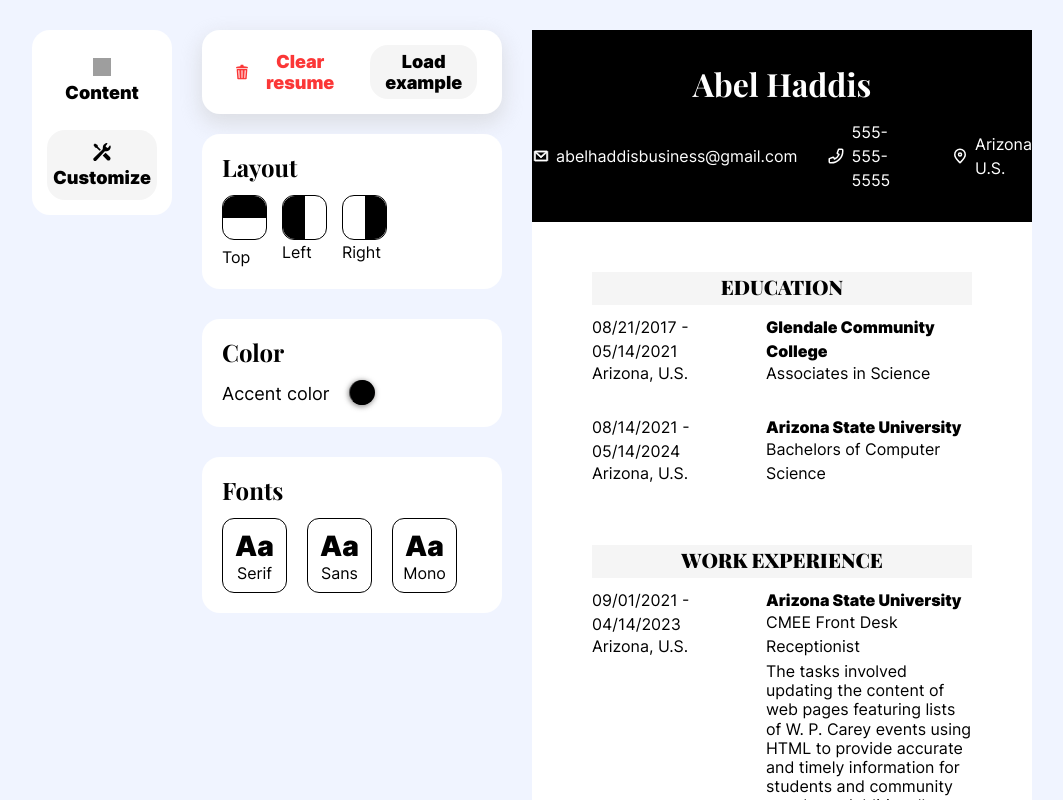
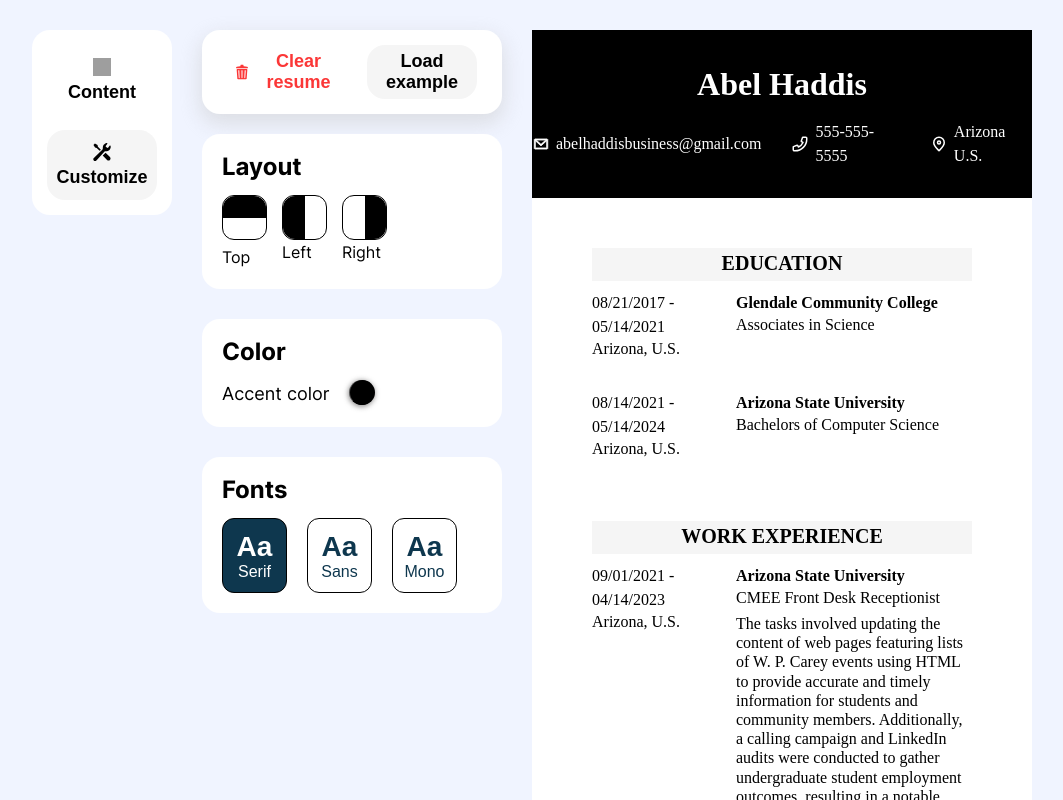
Before and after one commit to White-Panther420/Project-CV-Generator, a React (Vite) app in the folder react/: page / in a window 1280 px wide. Both pictures are taken after a click on the button "Customize". Shown: the top 800 px of the page, without its empty margins (108-1171 px from the left). Built offline with nearby package versions, Linux system fonts and the light colour scheme; grey boxes are pictures that could not be loaded.

Commit message:
Font Option Feature Implemented
Users can now toggle between different fonts. I had to take off default element styling for p and header elements to achieve this. Refined resume GUI

```diff
--- a/react/src/App.jsx
+++ b/react/src/App.jsx
@@ -87,6 +87,7 @@
   const [layout, setLayout] = useState("top")
   const [accentColor, setAccentColor] = useState("black")
   const [contrastCOlor, setContrastColor] = useState("white")
+  const [fontType, setFontType] = useState("serif")
 
   const updateExpObjList = (currEditedExperienceObj='') =>{
     console.log("UPDATE EXP")
@@ -199,6 +200,7 @@
                     setAccentColor = {setAccentColor}
                     changeContrast = {changeContrast}
                     setLayout = {setLayout}
+                    setFontType = {setFontType}
                   />
                 </>
               }
@@ -208,6 +210,7 @@
                 accentColor = {accentColor}
                 contrastCOlor = {contrastCOlor}
                 layout = {layout}
+                fontType = {fontType}
               />
               </div>
           </div>
@@ -294,9 +297,28 @@
   )
 }
 
-function ResumeCustomization({toggleResumeTemplate, accentColor, setAccentColor, changeContrast, setLayout}){
+function ResumeCustomization(
+  {
+    toggleResumeTemplate,
+    accentColor,
+    setAccentColor,
+    changeContrast,
+    setLayout,
+    setFontType
+  }){
   const bgColorStyle = {
     backgroundColor: accentColor
+  }
+
+  const [selecteFontOption, setSelectedFontOption] = useState(1)
+
+  const fontOptionBtnSelectedStyle = {
+    backgroundColor: "#0e374e",
+    color: "#fff"
+  }
+  const fontOptionBtnUnselectedStyle = {
+    backgroundColor: "#fff",
+    color: "#0e374e"
   }
 
   return(
@@ -358,15 +380,39 @@
         <div className="font-section-wrapper white-background rounded">
           <h2 className='customization-header'>Fonts</h2>
           <div className="font-options-wrapper flex">
-            <button className="font-option white-background">
+            <button
+              style={selecteFontOption == 1 ? fontOptionBtnSelectedStyle : fontOptionBtnUnselectedStyle}
+              className="font-option white-background"
+              onClick={() => {
+                setFontType("serif")
+                setSelectedFontOption(1)
+                }
+              }
+            >
               <p className="font-sample">Aa</p>
               <p className="font-name">Serif</p>
             </button>
-            <button className="font-option white-background rounded">
+            <button
+              style={selecteFontOption == 2 ? fontOptionBtnSelectedStyle : fontOptionBtnUnselectedStyle}
+              className="font-option white-background rounded"
+              onClick={() => {
+                setFontType("sans")
+                setSelectedFontOption(2)
+                }
+              }
+            >
               <p className="font-sample">Aa</p>
               <p className="font-name">Sans</p>
             </button>
-            <button className="font-option white-background rounded">
+            <button
+              style={selecteFontOption == 3 ? fontOptionBtnSelectedStyle : fontOptionBtnUnselectedStyle}
+              className="font-option white-background rounded"
+              onClick={() => {
+                setFontType("mono")
+                setSelectedFontOption(3)
+                }
+              }
+            >
               <p className="font-sample">Aa</p>
               <p className="font-name">Mono</p>
             </button>
--- a/react/src/Components/Resume.jsx
+++ b/react/src/Components/Resume.jsx
@@ -1,7 +1,7 @@
 import "../Styles/Resume.css"
 
 
-function Resume({experienceObjectList=[], personalDetailsObject=[], accentColor, contrastCOlor, layout}){
+function Resume({experienceObjectList=[], personalDetailsObject=[], accentColor, contrastCOlor, layout, fontType}){
     console.log("INSIDE RESUME COMPONENT")
     console.log(experienceObjectList)
     const headerStyle = {color: accentColor}
@@ -11,15 +11,20 @@
     let personalDetailsHeaderStyle;
     let contactInfoWrapperStyle;
     let gridAreaStyle
+    let experienceGridStyle
     switch (layout) {
         case "top":
             //Use default style
+            experienceGridStyle = {
+                gridTemplateColumns: "30% 1fr",
+                gap: "30px"
+            }
             break;
 
         case "left":
             resumeStyle = {
                 display: "grid",
-                gridTemplateColumns: "325px 1fr"
+                gridTemplateColumns: "325px 1fr",
             }
             personalDetailsHeaderStyle = {
                 justifyContent: "start",
@@ -33,6 +38,13 @@
                 marginLeft: "20px",
                 marginTop: "5px"
             }
+            experienceGridStyle = {
+                gridTemplateColumns: "50% 1fr",
+                gap: "10px"
+            }
+            gridAreaStyle = {
+                padding: "0 30px"
+            }
             break
 
         case "right":
@@ -40,7 +52,8 @@
                 display: "grid",
                 gridTemplateColumns: "1fr 325px",
                 //To reverse the columns
-                gridTemplateAreas: '"main sidebar"'
+                gridTemplateAreas: '"main sidebar"',
+                gap: "20px"
             }
             personalDetailsHeaderStyle = {
                 justifyContent: "start",
@@ -50,7 +63,8 @@
                 gridArea: "sidebar"
             }
             gridAreaStyle = {
-                gridArea: "main"
+                gridArea: "main",
+                padding: "0 30px"
             }
             contactInfoWrapperStyle = {
                 flexDirection: "column",
@@ -58,11 +72,40 @@
                 marginLeft: "20px",
                 marginTop: "5px"
             }
+            experienceGridStyle = {
+                gridTemplateColumns: "50% 1fr",
+                gap: "10px"
+            }
             break
 
         default:
             break;
     }
+
+    let fontStyle
+    console.log("FOONTT")
+    console.log(fontType)
+    switch (fontType) {
+        case "serif":
+            fontStyle = {
+                fontFamily: "serif"
+            }
+            break;
+        case "sans":
+            fontStyle = {
+                fontFamily: "sans-serif"
+            }
+            break;
+        case "mono":
+            fontStyle = {
+                fontFamily: "monospace"
+            }
+            break;
+        default:
+            break;
+    }
+
+    resumeStyle = {...resumeStyle, ...fontStyle}
 
     return (
         <div style={resumeStyle} className="resume-wrapper white-background">
@@ -85,6 +128,7 @@
                                 experienceObject.visibility &&
                                 <ExperienceInfo
                                     expObj = {experienceObject}
+                                    expGridStyle = {experienceGridStyle}
                                 />
                             }
                         </div>
@@ -99,6 +143,7 @@
                                 experienceObject.visibility &&
                                 <ExperienceInfo
                                     expObj = {experienceObject}
+                                    expGridStyle = {experienceGridStyle}
                                 />
                             }
                         </div>
@@ -154,9 +199,9 @@
     )
 }
 
-function ExperienceInfo({expObj=[]}){
+function ExperienceInfo({expObj=[], expGridStyle}){
     return(
-        <div className="experience-wrapper grid">
+        <div style={expGridStyle} className="experience-wrapper grid">
             <div className="date-and-location-wrapper">
                 <p className="date-info">{expObj["startDate"]} - {expObj["endDate"]}</p>
                 <p className="location-info">{expObj.location}</p>
--- a/react/src/Styles/ResumeFields.css
+++ b/react/src/Styles/ResumeFields.css
@@ -132,7 +132,7 @@
 }
 
 .saveBtn:hover{
-    background-color: #0048ff;
+    background-color: #0048ff !important;
 }
 
 .experience-card{
--- a/react/src/index.css
+++ b/react/src/index.css
@@ -23,16 +23,6 @@
   margin: 0;
 }
 
-h1,
-h2,
-h3{
-  font-family: "PlayFair";
-}
-
-p{
-  font-family: "Inter";
-}
-
 body {
   margin: 0;
   min-width: 320px;
```
